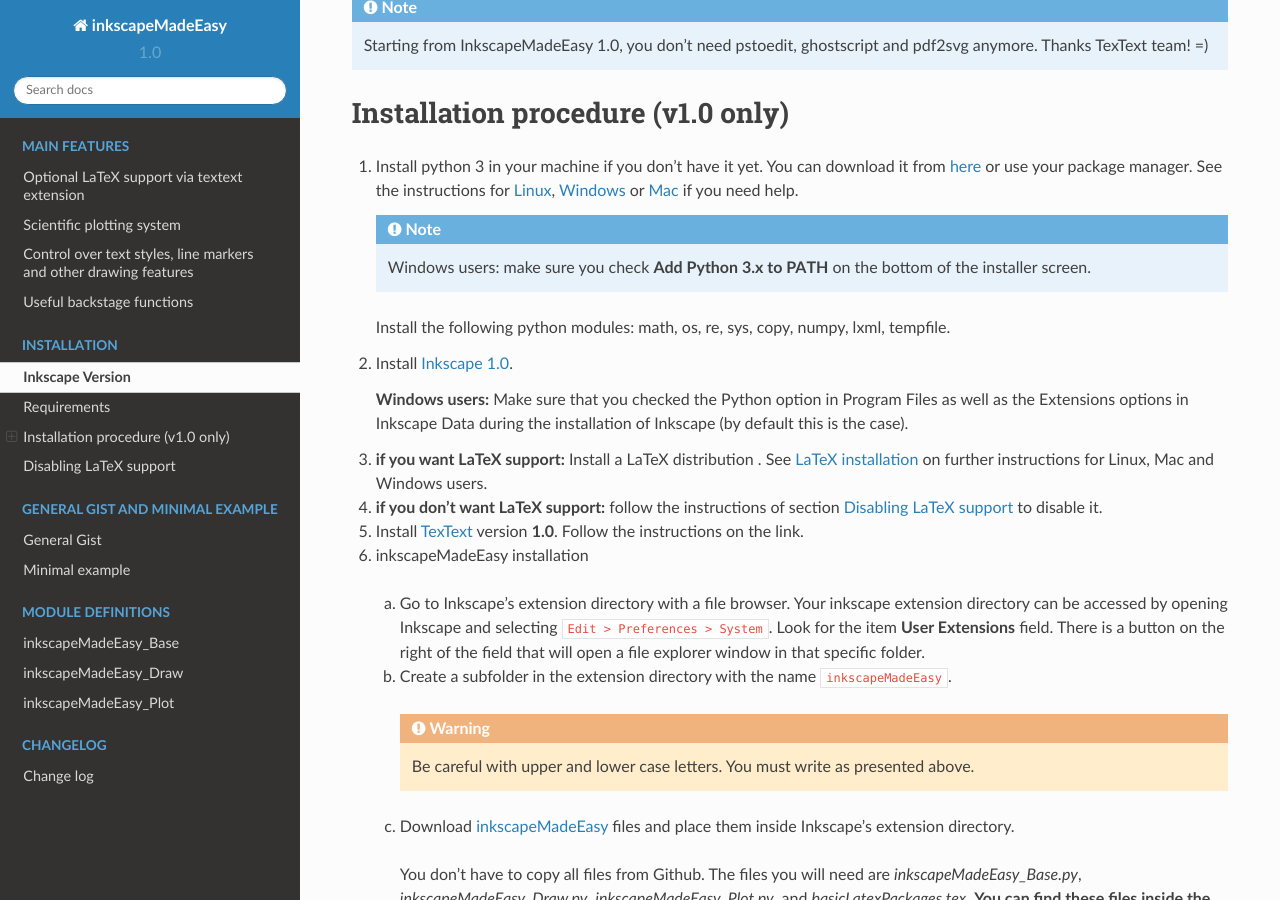
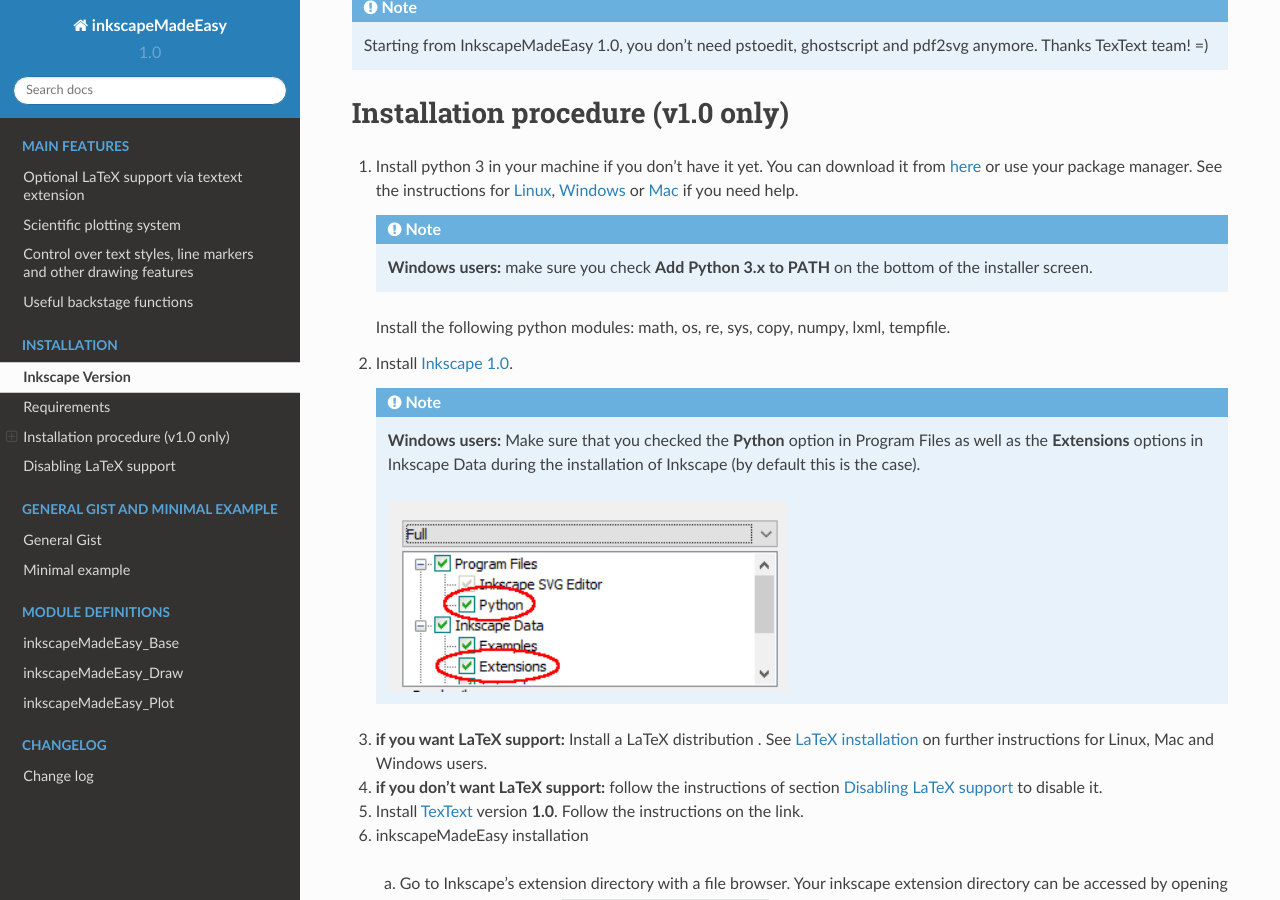
Before and after one commit to fsmMLK/inkscapeMadeEasy, a Sphinx documentation site: the page built from docs/source/installation.rst, in a window 1280 px wide and 900 px high, scrolled down 593 px. Built offline with Sphinx 7.4.7 and the Read the Docs theme 2.0.0, drawn with Linux system fonts in a browser that asks for light colours; formulas are drawn with MathJax 3.

Commit message:
documentation fix

```diff
--- a/docs/source/installation.rst
+++ b/docs/source/installation.rst
@@ -25,13 +25,16 @@ Installation procedure (v1.0 only)
 1) Install python 3 in your machine if you don't have it yet. You can download it from `here <https://www.python.org/>`_ or use your package manager. See the instructions for `Linux <https://docs.python.org/3/using/unix.html>`_,  `Windows  <https://docs.python.org/3/using/windows.html>`_ or  `Mac <https://docs.python.org/3/using/mac.html>`_ if you need help.
 
 
-   .. note :: Windows users: make sure you check **Add Python 3.x to PATH** on the bottom of the installer screen.
+   .. note :: **Windows users:** make sure you check **Add Python 3.x to PATH** on the bottom of the installer screen.
 
    Install the following python modules: math, os, re, sys, copy, numpy, lxml, tempfile.
 
 2) Install `Inkscape 1.0 <https://inkscape.org/>`_.
 
-   **Windows users:** Make sure that you checked the Python option in Program Files as well as the Extensions options in Inkscape Data during the installation of Inkscape (by default this is the case).
+   .. note :: **Windows users:** Make sure that you checked the **Python** option in Program Files as well as the **Extensions** options in Inkscape Data during the installation of Inkscape (by default this is the case).
+
+        .. image:: ../imagesDocs/inkscape-install-options-windows.png
+              :width: 400px
 
 3) **if you want LaTeX support:** Install a LaTeX distribution . See `LaTeX installation`_ on further instructions for Linux, Mac and Windows users.
 
```
